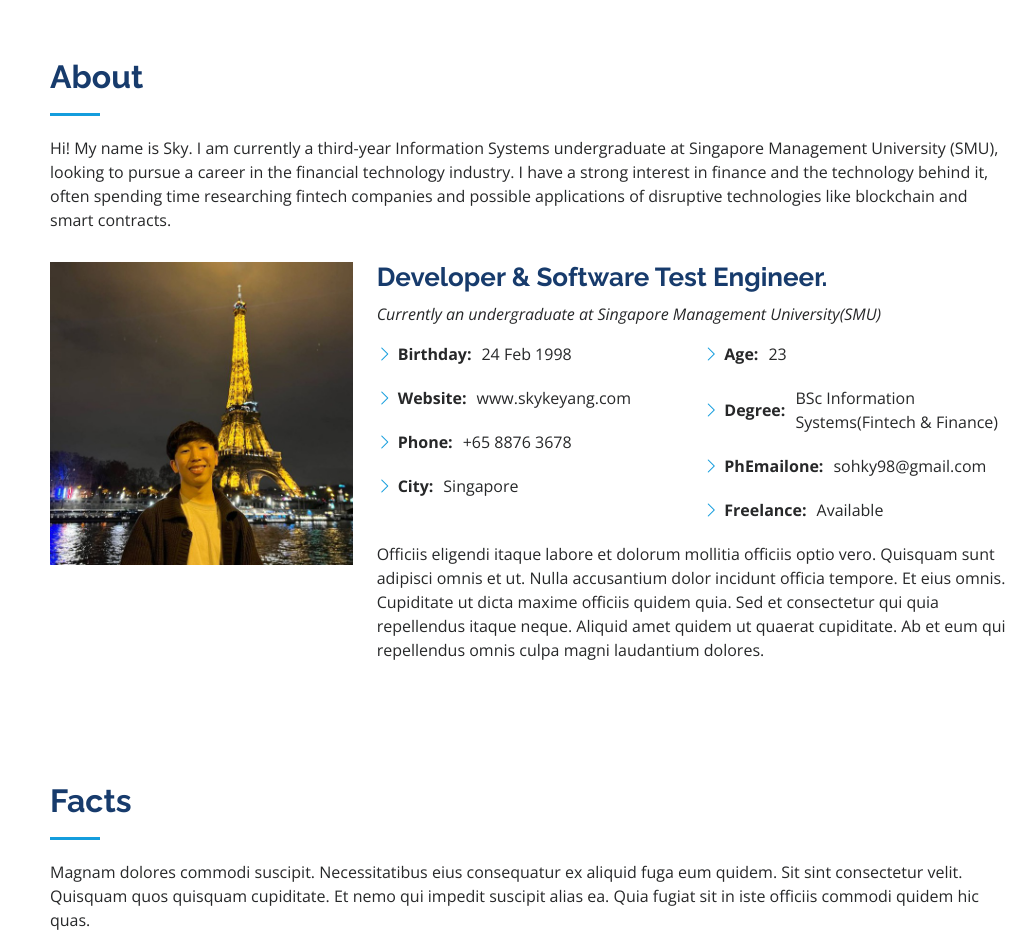
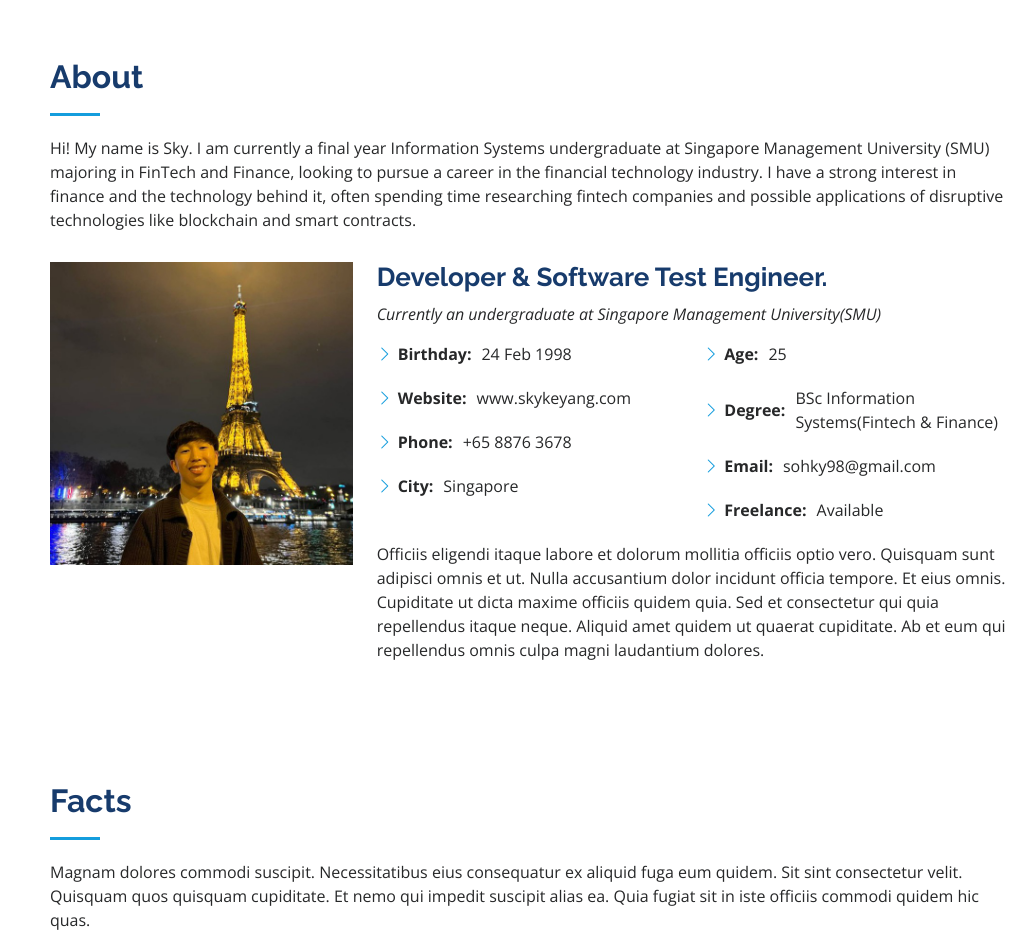
Before and after one commit to skykeyang/skykeyang.github.io, a plain HTML site: page index.html in a window 1280 px wide. Shown: the part 802-1738 px from the top of the page, without its empty margins (262-1280 px from the left). Drawn offline with nearby package versions, Linux system fonts and the light colour scheme.

Commit message:
Minor changes to text and dynamic age
Made some minor changes to text
Date is also now dynamic and changes automatically

```diff
--- /dev/null
+++ b/assets/js/derivedValues.js
@@ -0,0 +1,10 @@
+function calculate_age(dob) {
+    var diff_ms = Date.now() - dob.getTime();
+    var age_dt = new Date(diff_ms);
+    return Math.abs(age_dt.getUTCFullYear() - 1970);
+}
+
+var currentAge = calculate_age(new Date(1998, 1, 24));
+var age_element = document.getElementById("age");
+age_element.innerText = currentAge;
+console.log(age_element.innerText);
--- a/index.html
+++ b/index.html
@@ -80,7 +80,7 @@
           <h2>About</h2>
           <p>Hi! My name is Sky.
 
-            I am currently a third-year Information Systems undergraduate at Singapore Management University (SMU), looking to pursue a career in the financial technology industry.
+            I am currently a final year Information Systems undergraduate at Singapore Management University (SMU) majoring in FinTech and Finance, looking to pursue a career in the financial technology industry.
 
             I have a strong interest in finance and the technology behind it, often spending time researching fintech companies and possible applications of disruptive technologies like blockchain and smart contracts.</p>
         </div>
@@ -105,9 +105,9 @@
               </div>
               <div class="col-lg-6">
                 <ul>
-                  <li><i class="bi bi-chevron-right"></i> <strong>Age:</strong> <span>23</span></li>
+                  <li><i class="bi bi-chevron-right"></i> <strong>Age:</strong> <span id="age"></span></li>
                   <li><i class="bi bi-chevron-right"></i> <strong>Degree:</strong> <span>BSc Information Systems(Fintech & Finance)</span></li>
-                  <li><i class="bi bi-chevron-right"></i> <strong>PhEmailone:</strong> <span>sohky98@gmail.com</span></li>
+                  <li><i class="bi bi-chevron-right"></i> <strong>Email:</strong> <span>sohky98@gmail.com</span></li>
                   <li><i class="bi bi-chevron-right"></i> <strong>Freelance:</strong> <span>Available</span></li>
                 </ul>
               </div>
@@ -630,6 +630,7 @@
 
   <!-- Template Main JS File -->
   <script src="assets/js/main.js"></script>
+  <script src="assets/js/derivedValues.js"></script>
 
 </body>
 
```
